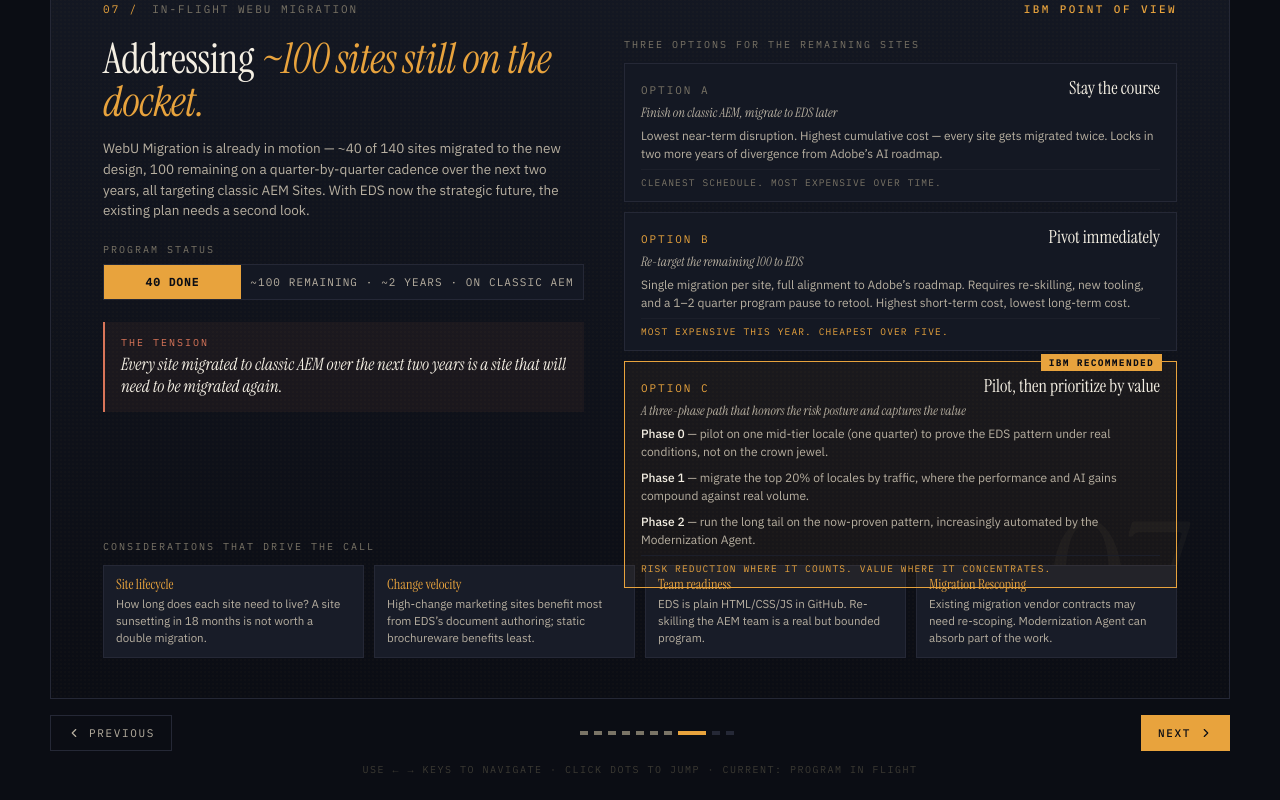
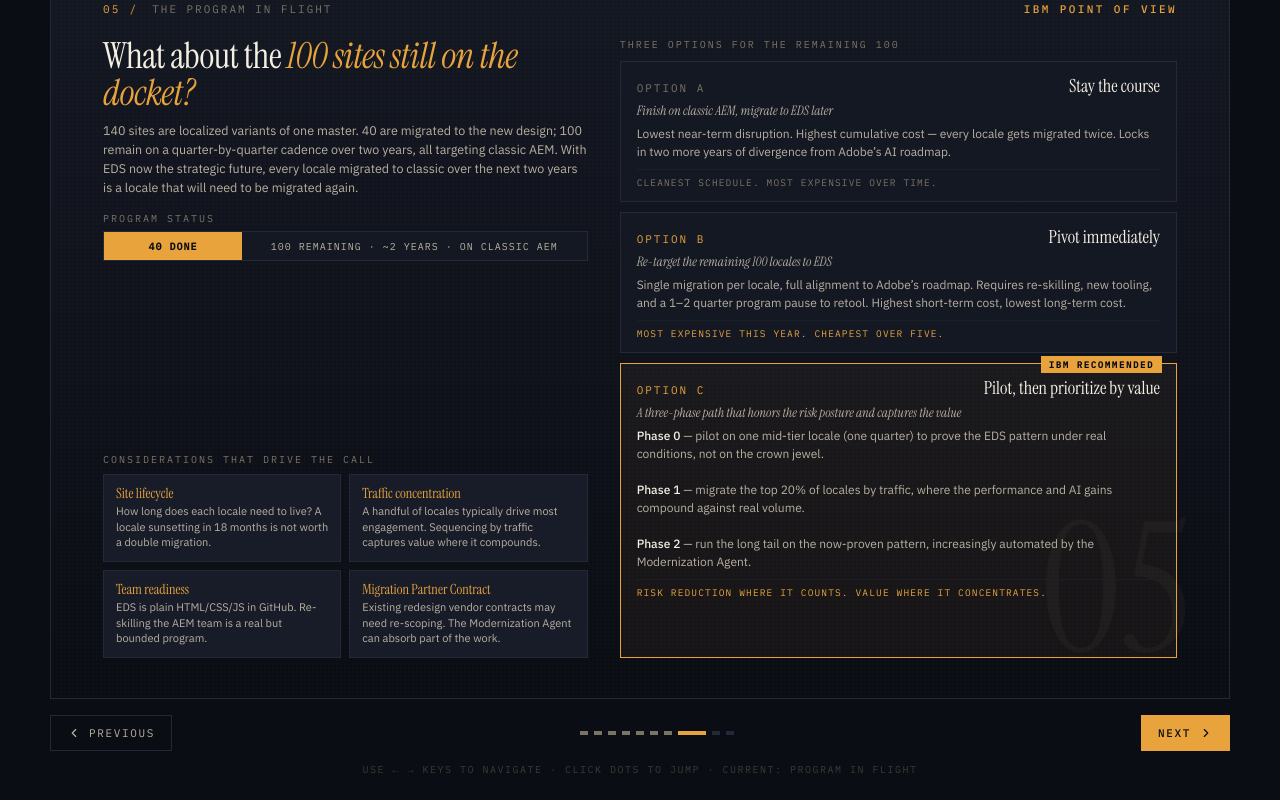
Before and after one commit to pradeepananth-cyber/eds-migration, a React (Vite) app: page / in a window 1280 px wide. Both pictures are taken after a click on the button 701 px from the left and 853 px from the top of the page. Shown: the part 121-921 px from the top of the page. Built offline with nearby package versions, Linux system fonts and the light colour scheme.

Commit message:
updated migration slide

```diff
--- a/src/App.jsx
+++ b/src/App.jsx
@@ -1215,26 +1215,137 @@ const SlideQuestions = () => (
    SLIDE 07 — WebU Migration Considerations
 ────────────────────────────────────────────────────────────────── */
 
-const SlideProgramInFlight = () => (
-  <SlideShell num="07" label="In-flight WebU Migration" kicker="IBM Point of View">
-    <div style={{ display: 'grid', gridTemplateColumns: '1fr 1.15fr', gap: 40, flex: 1, minHeight: 0 }}>
-      {/* LEFT — situation + status bar */}
-      <div style={{ display: 'flex', flexDirection: 'column' }}>
-        <SlideTitle size={42}>
-          Addressing <span style={{ fontStyle: 'italic', color: C.amber }}>~100 sites still on the docket.</span>
+const SlideProgramInFlight = () => {
+  const considerations = [
+    { t: 'Site lifecycle', b: 'How long does each locale need to live? A locale sunsetting in 18 months is not worth a double migration.' },
+    { t: 'Traffic concentration', b: 'A handful of locales typically drive most engagement. Sequencing by traffic captures value where it compounds.' },
+    { t: 'Team readiness', b: 'EDS is plain HTML/CSS/JS in GitHub. Re-skilling the AEM team is a real but bounded program.' },
+    { t: 'Migration Partner Contract', b: 'Existing redesign vendor contracts may need re-scoping. The Modernization Agent can absorb part of the work.' },
+  ];
+
+  const options = [
+    {
+      label: 'OPTION A',
+      t: 'Stay the course',
+      sub: 'Finish on classic AEM, migrate to EDS later',
+      b: 'Lowest near-term disruption. Highest cumulative cost — every locale gets migrated twice. Locks in two more years of divergence from Adobe\u2019s AI roadmap.',
+      verdict: 'Cleanest schedule. Most expensive over time.',
+      accent: C.inkMuted,
+    },
+    {
+      label: 'OPTION B',
+      t: 'Pivot immediately',
+      sub: 'Re-target the remaining 100 locales to EDS',
+      b: 'Single migration per locale, full alignment to Adobe\u2019s roadmap. Requires re-skilling, new tooling, and a 1–2 quarter program pause to retool. Highest short-term cost, lowest long-term cost.',
+      verdict: 'Most expensive this year. Cheapest over five.',
+      accent: C.amber,
+    },
+    {
+      label: 'OPTION C',
+      t: 'Pilot, then prioritize by value',
+      sub: 'A three-phase path that honors the risk posture and captures the value',
+      b: (
+        <>
+          <strong style={{ color: C.ink, fontWeight: 500 }}>Phase 0</strong> — pilot on one mid-tier locale (one quarter) to prove the EDS pattern under real conditions, not on the crown jewel.
+          <br /><br />
+          <strong style={{ color: C.ink, fontWeight: 500 }}>Phase 1</strong> — migrate the top 20% of locales by traffic, where the performance and AI gains compound against real volume.
+          <br /><br />
+          <strong style={{ color: C.ink, fontWeight: 500 }}>Phase 2</strong> — run the long tail on the now-proven pattern, increasingly automated by the Modernization Agent.
+        </>
+      ),
+      verdict: 'Risk reduction where it counts. Value where it concentrates.',
+      accent: C.amber,
+      recommended: true,
+    },
+  ];
+
+  return (
+    <SlideShell num="05" label="The program in flight" kicker="IBM Point of View">
+      <div
+        style={{
+          display: 'grid',
+          gridTemplateColumns: '1fr 1.15fr',
+          gap: 32,
+          flex: 1,
+          minHeight: 0,
+        }}
+      >
+        {/* LEFT COLUMN — situation, status, considerations grid */}
+        <div style={{ display: 'flex', flexDirection: 'column', minHeight: 0 }}>
+          <SlideTitle size={36}>
+            What about the{' '}
+            <span style={{ fontStyle: 'italic', color: C.amber }}>
+              100 sites still on the docket?
+            </span>
           </SlideTitle>
 
-        <div style={{ marginTop: 14, maxWidth: 460 }}>
-          <Body size={13.5} lh={1.55}>
-            WebU Migration is already in motion — ~40 of 140 sites migrated to the new design,
-            100 remaining on a quarter-by-quarter cadence over the next two years, all targeting
-            classic AEM Sites. With EDS now the strategic future, the existing plan needs a
-            second look.
+          <div style={{ marginTop: 10 }}>
+            <Body size={12.5} lh={1.5}>
+              140 sites are localized variants of one master. 40 are migrated to the new design;
+              100 remain on a quarter-by-quarter cadence over two years, all targeting classic AEM.
+              With EDS now the strategic future, every locale migrated to classic over the next two
+              years is a locale that will need to be migrated again.
             </Body>
           </div>
 
           {/* Program status bar */}
-        <div style={{ marginTop: 22 }}>
+          <div style={{ marginTop: 16 }}>
+            <div
+              style={{
+                fontFamily: FONT_MONO,
+                fontSize: 10,
+                color: C.inkMuted,
+                letterSpacing: '0.2em',
+                textTransform: 'uppercase',
+                marginBottom: 6,
+              }}
+            >
+              Program status
+            </div>
+            <div
+              style={{
+                display: 'flex',
+                height: 30,
+                border: `1px solid ${C.line}`,
+                overflow: 'hidden',
+              }}
+            >
+              <div
+                style={{
+                  width: '28.6%',
+                  background: C.amber,
+                  display: 'flex',
+                  alignItems: 'center',
+                  justifyContent: 'center',
+                  fontFamily: FONT_MONO,
+                  fontSize: 10,
+                  color: C.bg,
+                  fontWeight: 600,
+                  letterSpacing: '0.1em',
+                }}
+              >
+                40 DONE
+              </div>
+              <div
+                style={{
+                  width: '71.4%',
+                  background: C.bgElev,
+                  display: 'flex',
+                  alignItems: 'center',
+                  justifyContent: 'center',
+                  fontFamily: FONT_MONO,
+                  fontSize: 10,
+                  color: C.inkMid,
+                  letterSpacing: '0.1em',
+                }}
+              >
+                100 REMAINING · ~2 YEARS · ON CLASSIC AEM
+              </div>
+            </div>
+          </div>
+
+          {/* Considerations — 2x2 grid pushed to bottom */}
+          <div style={{ marginTop: 'auto', paddingTop: 18 }}>
             <div
               style={{
                 fontFamily: FONT_MONO,
@@ -1245,87 +1356,45 @@ const SlideProgramInFlight = () => (
                 marginBottom: 8,
               }}
             >
-            Program status
-          </div>
-          <div
-            style={{
-              display: 'flex',
-              height: 36,
+              Considerations that drive the call
+            </div>
+            <div
+              style={{
+                display: 'grid',
+                gridTemplateColumns: 'repeat(2, 1fr)',
+                gap: 8,
+              }}
+            >
+              {considerations.map((c) => (
+                <div
+                  key={c.t}
+                  style={{
                     border: `1px solid ${C.line}`,
-              overflow: 'hidden',
-            }}
-          >
-            <div
-              style={{
-                width: '28.6%',
-                background: C.amber,
-                display: 'flex',
-                alignItems: 'center',
-                justifyContent: 'center',
-                fontFamily: FONT_MONO,
-                fontSize: 11,
-                color: C.bg,
-                fontWeight: 600,
-                letterSpacing: '0.1em',
-              }}
-            >
-              40 DONE
-            </div>
-            <div
-              style={{
-                width: '71.4%',
-                background: C.bgElev,
-                display: 'flex',
-                alignItems: 'center',
-                justifyContent: 'center',
-                fontFamily: FONT_MONO,
-                fontSize: 11,
-                color: C.inkMid,
-                letterSpacing: '0.1em',
-              }}
-            >
-              ~100 REMAINING · ~2 YEARS · ON CLASSIC AEM
-            </div>
-          </div>
-        </div>
-
-        {/* The tension */}
-        <div
-          style={{
-            marginTop: 22,
-            padding: '14px 16px',
-            borderLeft: `2px solid ${C.coral}`,
-            background: 'rgba(217, 117, 89, 0.06)',
-          }}
-        >
-          <div
-            style={{
-              fontFamily: FONT_MONO,
-              fontSize: 10,
-              color: C.coral,
-              letterSpacing: '0.2em',
-              textTransform: 'uppercase',
-              marginBottom: 4,
-            }}
-          >
-            The tension
-          </div>
+                    background: C.bgCard,
+                    padding: '10px 12px',
+                  }}
+                >
                   <div
                     style={{
                       fontFamily: FONT_SERIF,
-              fontStyle: 'italic',
-              fontSize: 17,
-              color: C.ink,
-              lineHeight: 1.3,
-            }}
-          >
-            Every site migrated to classic AEM over the next two years is a site that will need
-            to be migrated again.
-          </div>
-        </div>
-      </div>
-
-      {/* RIGHT — the three options */}
+                      fontSize: 14,
+                      color: C.amber,
+                      marginBottom: 3,
+                      lineHeight: 1.2,
+                    }}
+                  >
+                    {c.t}
+                  </div>
+                  <Body size={11} lh={1.4}>
+                    {c.b}
+                  </Body>
+                </div>
+              ))}
+            </div>
+          </div>
+        </div>
+
+        {/* RIGHT COLUMN — three options, full vertical height */}
         <div style={{ display: 'flex', flexDirection: 'column', gap: 10, minHeight: 0 }}>
           <div
             style={{
@@ -1334,51 +1403,12 @@ const SlideProgramInFlight = () => (
               color: C.inkMuted,
               letterSpacing: '0.2em',
               textTransform: 'uppercase',
-            marginBottom: 2,
-          }}
-        >
-          Three options for the remaining sites
-        </div>
-
-        {[
-          {
-            label: 'OPTION A',
-            t: 'Stay the course',
-            sub: 'Finish on classic AEM, migrate to EDS later',
-            b: 'Lowest near-term disruption. Highest cumulative cost — every site gets migrated twice. Locks in two more years of divergence from Adobe\u2019s AI roadmap.',
-            verdict: 'Cleanest schedule. Most expensive over time.',
-            accent: C.inkMuted,
-          },
-          {
-            label: 'OPTION B',
-            t: 'Pivot immediately',
-            sub: 'Re-target the remaining 100 to EDS',
-            b: 'Single migration per site, full alignment to Adobe\u2019s roadmap. Requires re-skilling, new tooling, and a 1–2 quarter program pause to retool. Highest short-term cost, lowest long-term cost.',
-            verdict: 'Most expensive this year. Cheapest over five.',
-            accent: C.amber,
-          },
-          {
-            label: 'OPTION C',
-            t: 'Pilot, then prioritize by value',
-            sub: 'A three-phase path that honors the risk posture and captures the value',
-            b: (
-  <>
-    <div style={{ marginBottom: 8 }}>
-      <strong style={{ color: C.ink, fontWeight: 500 }}>Phase 0</strong> — pilot on one mid-tier locale (one quarter) to prove the EDS pattern under real conditions, not on the crown jewel.
-    </div>
-    <div style={{ marginBottom: 8 }}>
-      <strong style={{ color: C.ink, fontWeight: 500 }}>Phase 1</strong> — migrate the top 20% of locales by traffic, where the performance and AI gains compound against real volume.
-    </div>
-    <div>
-      <strong style={{ color: C.ink, fontWeight: 500 }}>Phase 2</strong> — run the long tail on the now-proven pattern, increasingly automated by the Modernization Agent.
-    </div>
-  </>
-),
-            verdict: 'Risk reduction where it counts. Value where it concentrates.',
-            accent: C.amber,
-            recommended: true,
-          },
-        ].map((opt) => (
+            }}
+          >
+            Three options for the remaining 100
+          </div>
+
+          {options.map((opt) => (
             <div
               key={opt.label}
               style={{
@@ -1386,6 +1416,7 @@ const SlideProgramInFlight = () => (
                 background: opt.recommended ? 'rgba(232,163,61,0.05)' : C.bgElev,
                 padding: '12px 16px',
                 position: 'relative',
+                flex: opt.recommended ? '1 1 auto' : '0 0 auto',
               }}
             >
               {opt.recommended && (
@@ -1442,7 +1473,7 @@ const SlideProgramInFlight = () => (
               </Body>
               <div
                 style={{
-                marginTop: 6,
+                  marginTop: 8,
                   paddingTop: 6,
                   borderTop: `1px solid ${C.lineSoft}`,
                   fontFamily: FONT_MONO,
@@ -1458,63 +1489,9 @@ const SlideProgramInFlight = () => (
           ))}
         </div>
       </div>
-
-    {/* BOTTOM — the considerations */}
-    <div
-      style={{
-        marginTop: 16,
-        display: 'grid',
-        gridTemplateColumns: 'repeat(4, 1fr)',
-        gap: 10,
-      }}
-    >
-      <div
-        style={{
-          fontFamily: FONT_MONO,
-          fontSize: 10,
-          color: C.inkMuted,
-          letterSpacing: '0.2em',
-          textTransform: 'uppercase',
-          gridColumn: '1 / -1',
-          marginBottom: 2,
-        }}
-      >
-        Considerations that drive the call
-      </div>
-
-      {[
-        { t: 'Site lifecycle', b: 'How long does each site need to live? A site sunsetting in 18 months is not worth a double migration.' },
-        { t: 'Change velocity', b: 'High-change marketing sites benefit most from EDS\u2019s document authoring; static brochureware benefits least.' },
-        { t: 'Team readiness', b: 'EDS is plain HTML/CSS/JS in GitHub. Re-skilling the AEM team is a real but bounded program.' },
-        { t: 'Migration Rescoping', b: 'Existing migration vendor contracts may need re-scoping. Modernization Agent can absorb part of the work.' },
-      ].map((c) => (
-        <div
-          key={c.t}
-          style={{
-            border: `1px solid ${C.line}`,
-            background: C.bgCard,
-            padding: '10px 12px',
-          }}
-        >
-          <div
-            style={{
-              fontFamily: FONT_SERIF,
-              fontSize: 14,
-              color: C.amber,
-              marginBottom: 4,
-              lineHeight: 1.2,
-            }}
-          >
-            {c.t}
-          </div>
-          <Body size={11.5} lh={1.45}>
-            {c.b}
-          </Body>
-        </div>
-      ))}
-    </div>
     </SlideShell>
   );
+};
 
 /* ──────────────────────────────────────────────────────────────────
    SLIDE 08 — NEXT STEPS
```
Lines whose indentation alone changed are shown as unchanged.
